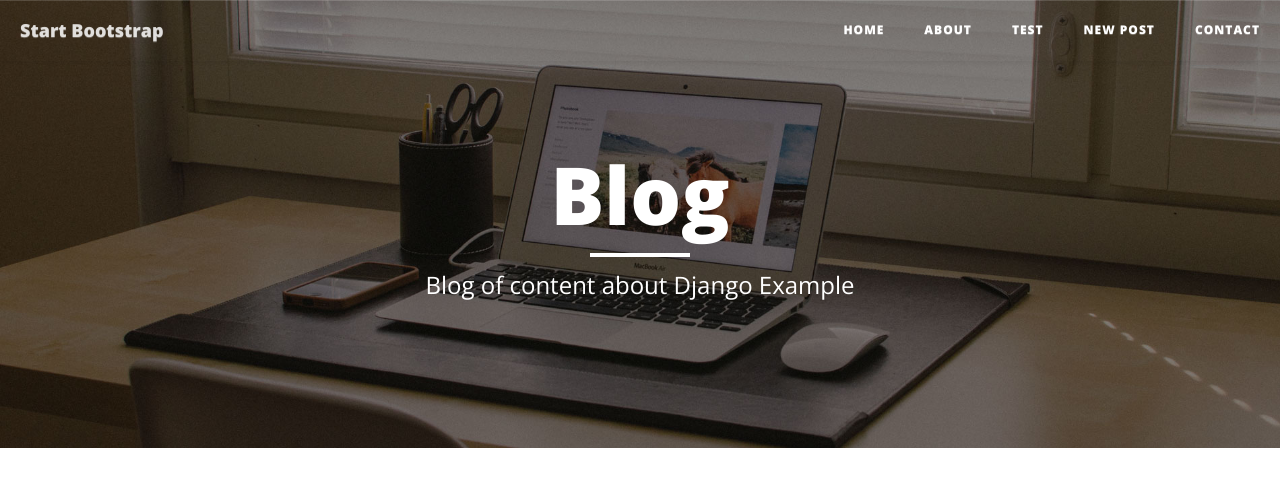
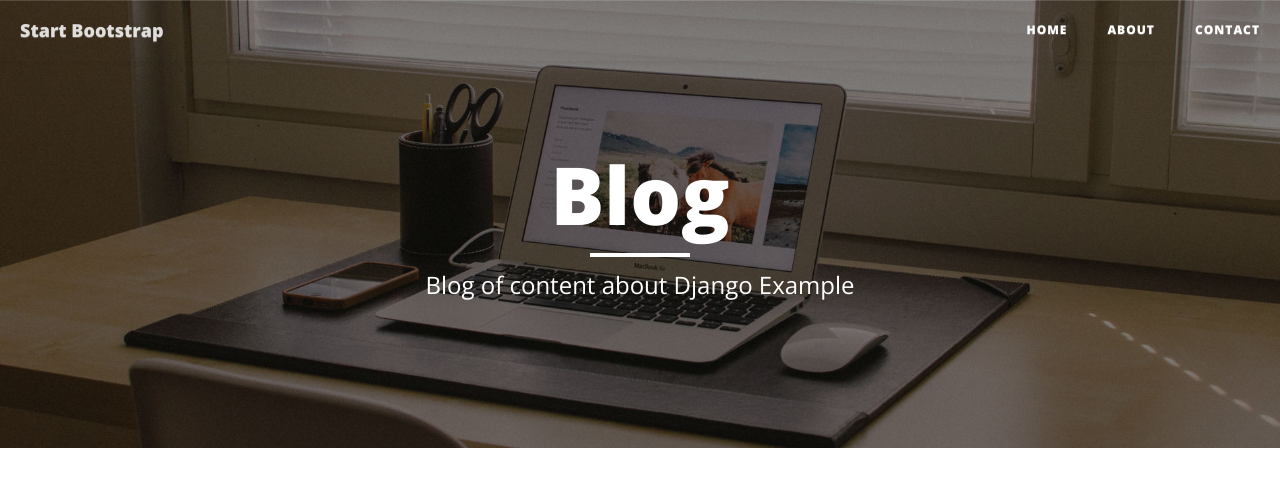
Before and after one commit to mugan86/django_blog, a Django app: page / in a window 1280 px wide. Shown: the top 488 px of the page. Run offline with Django 3.2, Linux system fonts and the light colour scheme; data comes from the database, SQL or seed files in the repository; both versions use the stored data as it was after the commit; some libraries are stand-ins or nearby versions.

Commit message:
Disable frontend loging user actions

```diff
--- a/blog/templates/blog/base.html
+++ b/blog/templates/blog/base.html
@@ -45,12 +45,12 @@
                       <li>
                           <a href="/about">About</a>
                       </li>
-                      <li>
+                      <!--<li>
                           <a href="">Test</a>
                       </li>
                       <li>
                           <a a href="{% url "blog.views.post_new" %}">New Post</a>
-                      </li>
+                      </li>-->
                       <li>
                           <a href="/contact">Contact</a>
                       </li>
--- a/blog/templates/blog/post_detail.html
+++ b/blog/templates/blog/post_detail.html
@@ -7,7 +7,7 @@
                 {{ post.published_date }}
             </div>
         {% endif %}
-        <a class="btn btn-default" href="{% url "post_edit" pk=post.pk %}"><span class="glyphicon glyphicon-pencil"></span></a>
+        <!--<a class="btn btn-default" href="{% url "post_edit" pk=post.pk %}"><span class="glyphicon glyphicon-pencil"></span></a>-->
         <h2 class="post-title">
             {{ post.title }}
         </h2>
```
Also changed, not shown: youtube_api/settings.py (+4 -4 lines), db.sqlite3.
